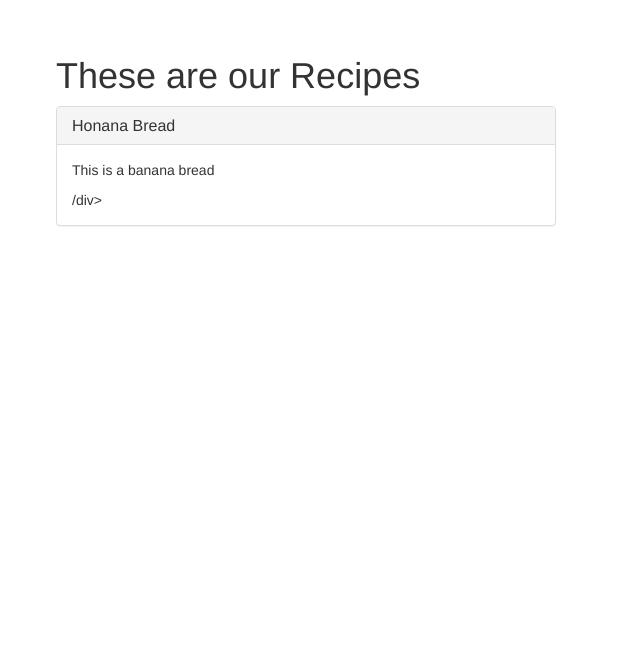
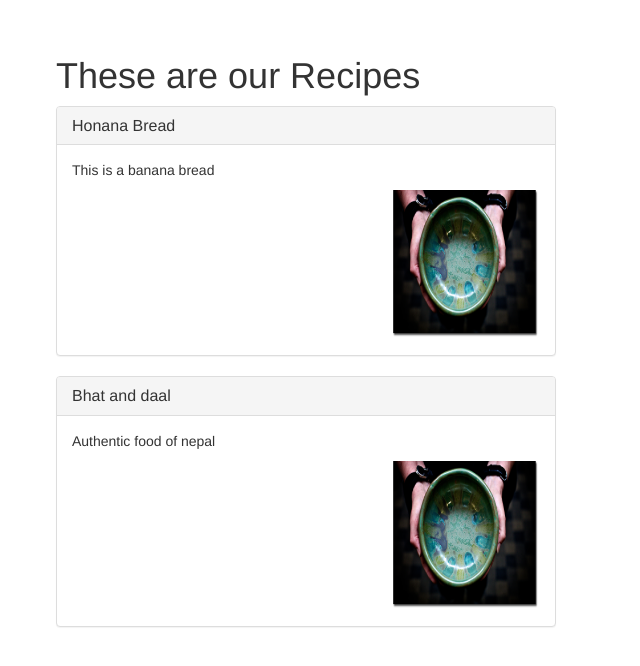
Before and after one commit to sagun98/angular-recipe-app, an Angular app: page / in a window 1280 px wide. Shown: the top 666 px of the page, without its empty margins (0-640 px from the left). Built offline with nearby package versions, Linux system fonts and the light colour scheme.

Commit message:
commit 2

```diff
--- a/src/app/app.component.html
+++ b/src/app/app.component.html
@@ -1,10 +1,18 @@
 <h1> These are our Recipes</h1>
 
-<div class='panel panel-default' style="max-width: 500px">
+<div *ngFor="let recipe of recipes" class='panel panel-default' style="max-width: 500px">
+
   <div class="panel-heading">
     <h3 class="panel-title"> {{ recipe.title }} </h3>
   </div>
+
   <div class="panel-body">
     <p>{{ recipe.description }} </p>
-    /div>
+
+    <div style="float:right">
+      <img src=" {{ recipe.cover_photo ? recipe.cover_photo : '/assets/empty.png'}} " style="width: 150px; height: 150px" />
+    </div>
+
   </div>
+
+</div>
--- a/src/app/app.component.ts
+++ b/src/app/app.component.ts
@@ -1,16 +1,18 @@
-import { Component } from '@angular/core';
-import { Recipe } from './model/recipe';
+import { Component } from "@angular/core";
+import { Recipe } from "./model/recipe";
 
 @Component({
-  selector: 'app-root',
-  templateUrl: './app.component.html',
-  styleUrls: ['./app.component.css']
+  selector: "app-root",
+  templateUrl: "./app.component.html",
+  styleUrls: ["./app.component.css"]
 })
 export class AppComponent {
-  recipe: Recipe;
+  recipes: Recipe[];
 
   constructor() {
-    this.recipe = new Recipe('Honana Bread' , 'This is a banana bread', null, null, null);
+    this.recipes = [
+      new Recipe("Honana Bread", "This is a banana bread", null, null, null),
+      new Recipe("Bhat and daal", "Authentic food of nepal", null, null, null)
+    ];
   }
-
 }
```
Also changed, not shown: src/assets/empty.png (added).
